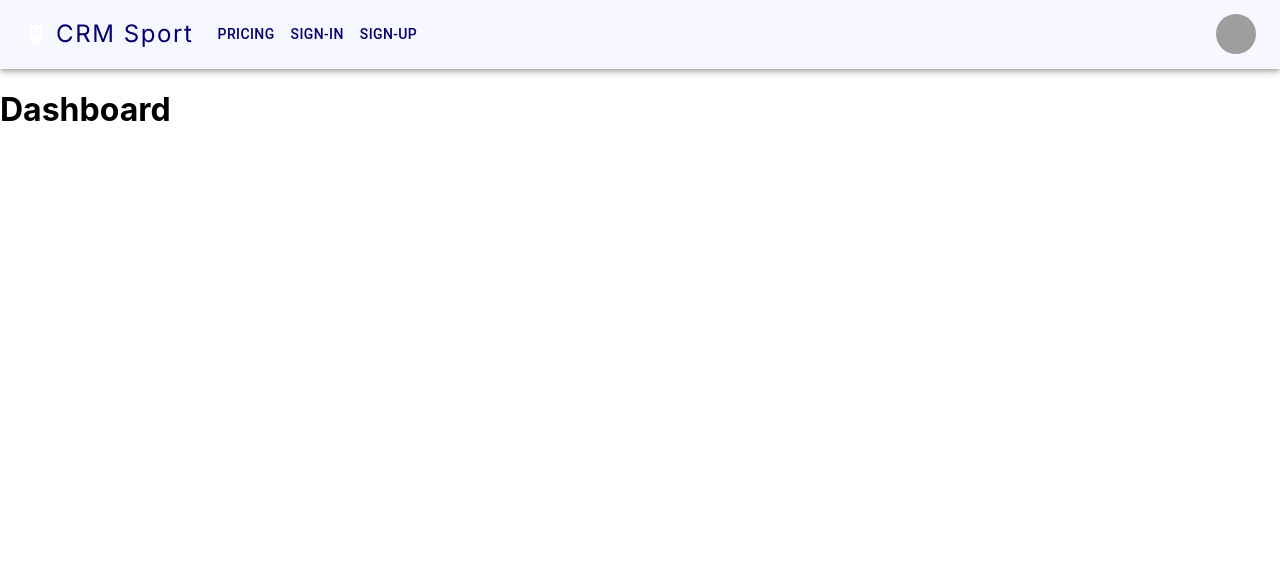
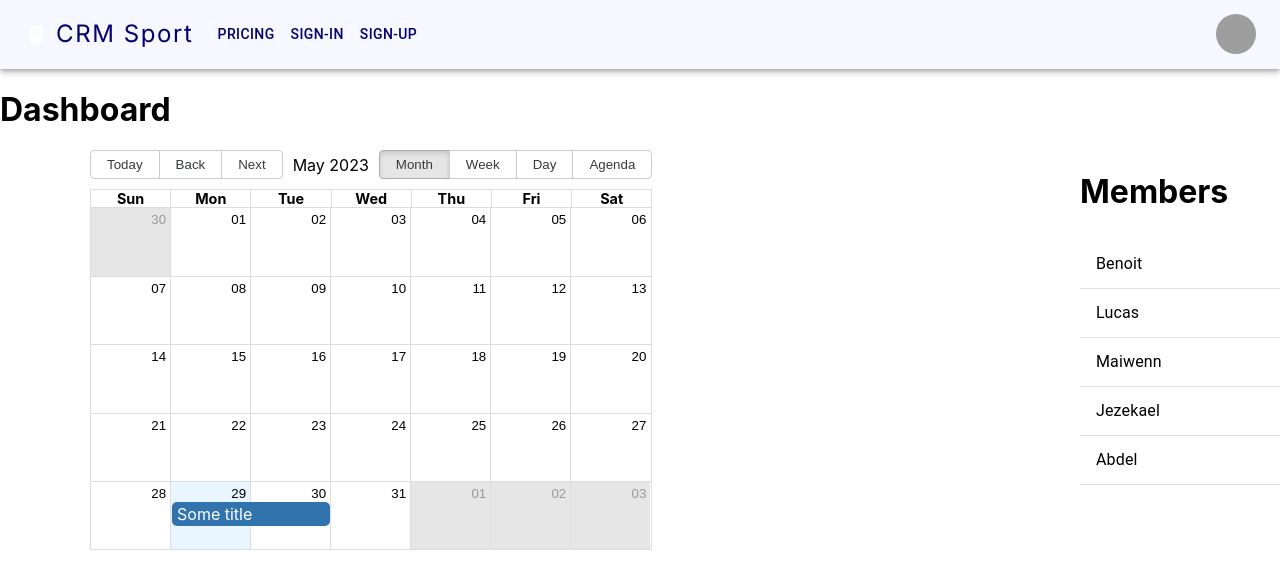
Before and after one commit to Jezekael/crm_sports_app, a React (Create React App) app: page /dashboard in a window 1280 px wide. Shown: the top 588 px of the page. Built offline with nearby package versions, Linux system fonts and the light colour scheme; grey boxes are pictures that could not be loaded.

Commit message:
Added Grid for dashboard display + members

```diff
--- a/src/App.js
+++ b/src/App.js
@@ -1,4 +1,4 @@
-import { BrowserRouter, Switch, Route, Link, Routes } from "react-router-dom";
+import { BrowserRouter, Route, Link, Routes } from "react-router-dom";
 import * as React from 'react';
 import AppBar from '@mui/material/AppBar';
 import Box from '@mui/material/Box';
--- a/src/components/Pricing/Pricing.js
+++ b/src/components/Pricing/Pricing.js
@@ -1,6 +1,5 @@
 import * as React from 'react';
 import { createTheme, ThemeProvider } from '@mui/material/styles';
-import AppBar from '@mui/material/AppBar';
 import Box from '@mui/material/Box';
 import Button from '@mui/material/Button';
 import Card from '@mui/material/Card';
@@ -10,7 +9,6 @@ import CardHeader from '@mui/material/CardHeader';
 import CssBaseline from '@mui/material/CssBaseline';
 import Grid from '@mui/material/Grid';
 import StarIcon from '@mui/icons-material/StarBorder';
-import Toolbar from '@mui/material/Toolbar';
 import Typography from '@mui/material/Typography';
 import Link from '@mui/material/Link';
 import GlobalStyles from '@mui/material/GlobalStyles';
--- a/src/pages/account.js
+++ b/src/pages/account.js
@@ -1,54 +1,9 @@
-import React, { Component } from "react";
-import { Calendar, momentLocalizer } from "react-big-calendar";
-import moment from "moment";
-import Grid from '@mui/material/Unstable_Grid2';
-
-import "react-big-calendar/lib/css/react-big-calendar.css";
-
-const localizer = momentLocalizer(moment);
-
-class App extends Component {
-  state = {
-    events: [
-      {
-        start: moment().toDate(),
-        end: moment()
-          .add(1, "days")
-          .toDate(),
-        title: "Some title"
-      }
-    ]
-  };
-
-  render() {
-    return (
-      <Grid container spacing={3}>
-        <Grid item xs={6}
-          style={{
-            display: "flex",
-            justifyContent: "center",
-            alignItems: "center"
-          }}
-        >
-        </Grid>
-        <Grid item xs={6}>
-          <Grid xs display="flex">
-            <Grid item>
-              <div className="calendarStyle">
-                <Calendar
-                  localizer={localizer}
-                  defaultDate={new Date()}
-                  defaultView="month"
-                  events={this.state.events}
-                  style={{ height: "50vh" }}
-                />
-              </div>
-            </Grid>
-          </Grid>
-        </Grid >
-      </Grid >
-    );
-  }
+const Account = () => {
+  return (
+      <div>
+          <h1>Account</h1>
+      </div>
+  )
 }
 
-export default App;
+export default Account
--- a/src/pages/dashboard.js
+++ b/src/pages/dashboard.js
@@ -1,7 +1,105 @@
+import React, { Component } from "react";
+import { Calendar, momentLocalizer } from "react-big-calendar";
+import moment from "moment";
+import { List, ListItem, ListItemText, Divider } from '@mui/material';
+import Grid from '@mui/material/Unstable_Grid2';
+
+import "react-big-calendar/lib/css/react-big-calendar.css";
+// import { render } from "@testing-library/react";
+
+const localizer = momentLocalizer(moment);
+
+const listStyle = {
+    width: '100%',
+    maxWidth: 360,
+    bgcolor: 'background.paper',
+  };
+
+class CalendarDisplay extends Component {
+  state = {
+    events: [
+      {
+        start: moment().toDate(),
+        end: moment()
+          .add(1, "days")
+          .toDate(),
+        title: "Some title"
+      }
+    ]
+  };
+
+  render() {
+    return (
+      <Grid container spacing={2}>
+        <Grid item xs={1}
+          style={{
+            display: "flex",
+            justifyContent: "center",
+            alignItems: "center"
+          }}
+        >
+        </Grid>
+        <Grid item xs={11}>
+          <Grid xs display="flex">
+            <Grid item>
+              <div className="calendarStyle">
+                <Calendar
+                  localizer={localizer}
+                  defaultDate={new Date()}
+                  defaultView="month"
+                  events={this.state.events}
+                  style={{ height: "50vh" }}
+                />
+              </div>
+            </Grid>
+          </Grid>
+        </Grid >
+      </Grid >
+    );
+  }
+}
+
+function MemberDisplay() {
+    const Members = [
+    { name: 'Benoit' },
+    { name: 'Lucas' },
+    { name: 'Maiwenn' },
+    { name: 'Jezekael' },
+    { name: 'Abdel' },
+    ];
+
+
+    return (
+        <div>
+            <h1>Members</h1>
+            <List sx={listStyle}>
+                {Members.map ((member) => (
+                    <>
+                        <ListItem>
+                            <ListItemText primary={member.name} />
+                        </ListItem>
+                        <Divider />
+                    </>
+                ))}
+            </List>
+        </div>
+    );
+}
+
+
+
 const Dashboard = () => {
     return (
         <div>
             <h1>Dashboard</h1>
+            <Grid container spacing={2}>
+                <Grid xs={10}>
+                    <CalendarDisplay />
+                </Grid>
+                <Grid xs={2}>
+                    <MemberDisplay />
+                </Grid>
+            </Grid>
         </div>
     )
 }
```
